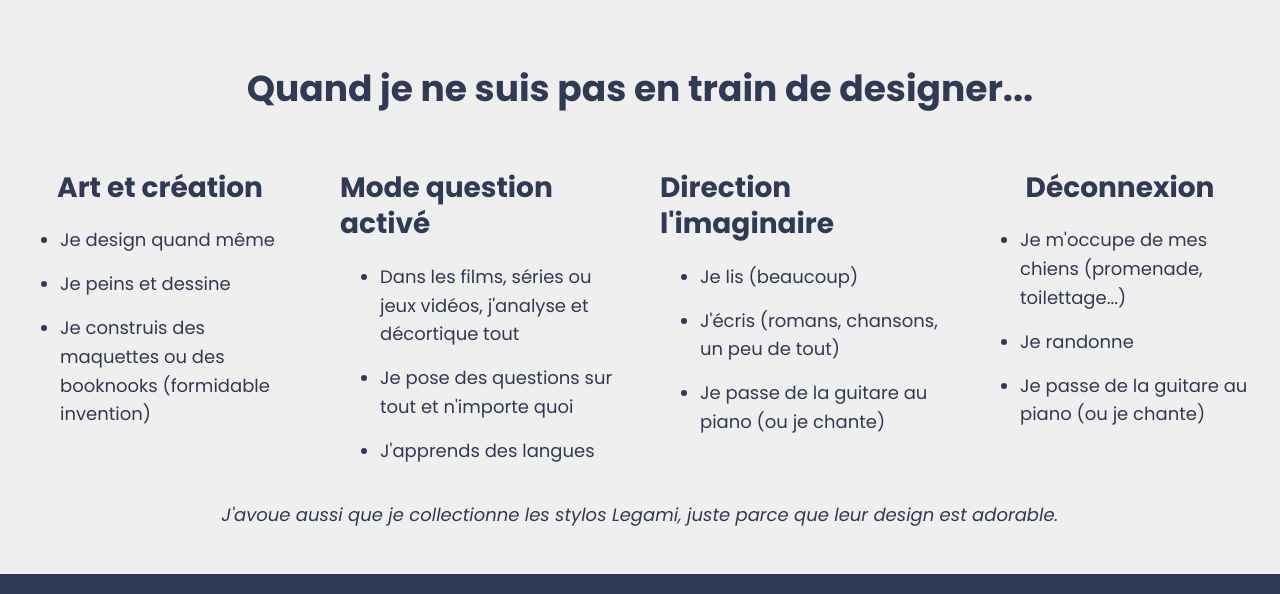
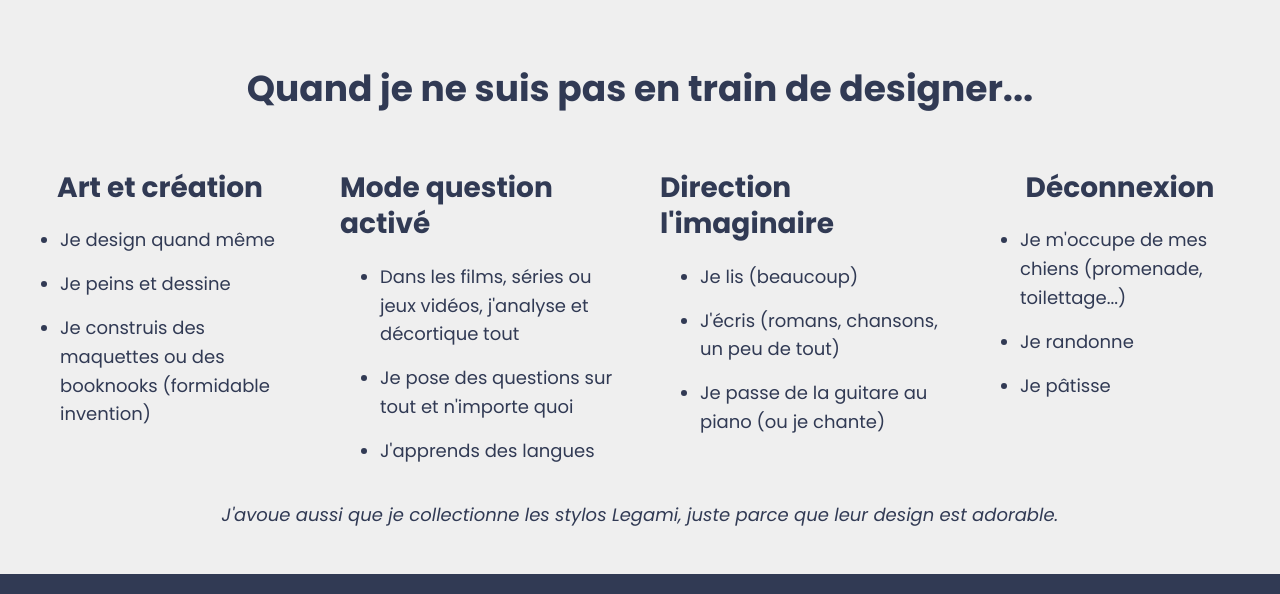
Before and after one commit to aliciacavallo/my-portfolio, a plain HTML site: page assets/pages/about.html in a window 1280 px wide. Shown: the part 1514-2108 px from the top of the page. Drawn offline with Linux system fonts and the light colour scheme.

Commit message:
Update about.html

```diff
--- a/assets/pages/about.html
+++ b/assets/pages/about.html
@@ -105,7 +105,7 @@
                             <ul>
                                 <li data-i18n="aboutHobby4Li1">Je m'occupe de mes chiens (promenade, toilettage...)</li>
                                 <li data-i18n="aboutHobby4Li2">Je randonne</li>
-                                <li data-i18n="aboutHobby3Li3">Je pâtisse</li>
+                                <li data-i18n="aboutHobby4Li3">Je pâtisse</li>
                             </ul>
                         </div>
                     </div>
```
